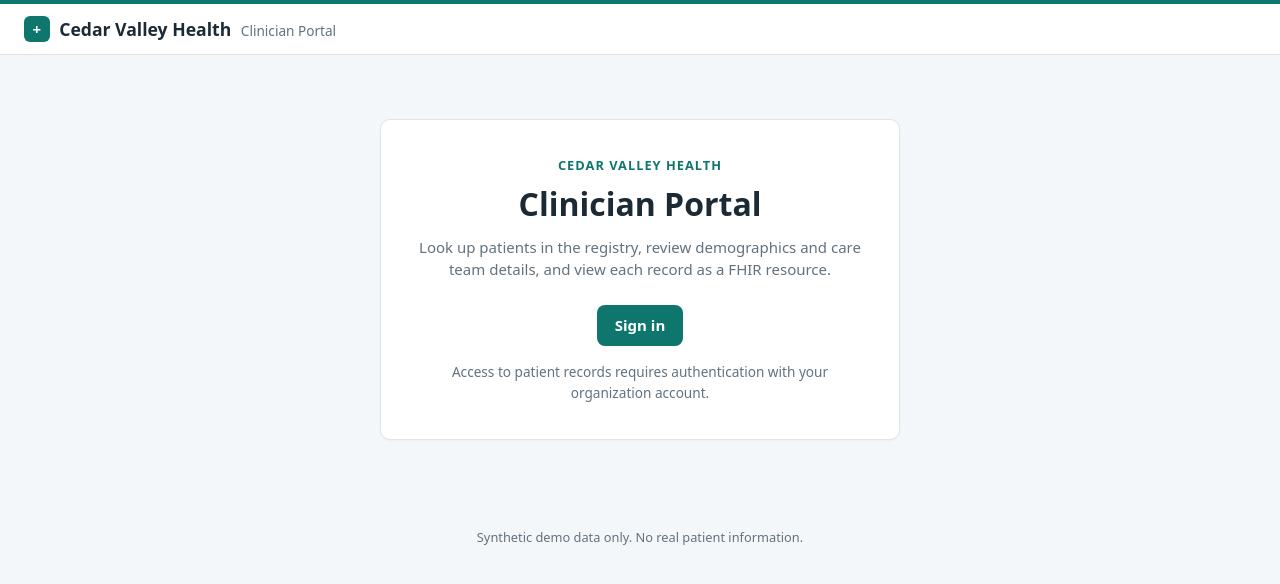
After one commit to kenmoini/demo-patient-portal, a Python web app: template app/templates/landing.html in a window 1280 px wide. The commit adds this page. Shown: the top 584 px of the page. Run offline with Jinja, Linux system fonts and the light colour scheme; the template is opened without the code that fills it, so the values that code supplies are empty.

Commit message:
logout and landing

```diff
--- a/app/static/app.css
+++ b/app/static/app.css
@@ -44,11 +44,31 @@ h2 { font-size: 1rem; margin: 0 0 .75rem; text-transform: uppercase; letter-spac
 }
 .brand-name { font-weight: 700; font-size: 1.1rem; }
 .brand-sub { color: var(--muted); font-size: .85rem; }
-.whoami { display: flex; align-items: center; gap: .5rem; color: var(--muted); }
+.whoami { position: relative; color: var(--muted); }
+.whoami > summary {
+  display: flex; align-items: center; gap: .5rem; list-style: none; cursor: pointer;
+  padding: .25rem .5rem; border-radius: 8px;
+}
+.whoami > summary::-webkit-details-marker { display: none; }
+.whoami > summary:hover, .whoami[open] > summary { background: var(--brand-soft); color: var(--ink); }
+.whoami > summary:focus-visible { outline: 2px solid var(--brand); outline-offset: 0; }
+.caret { font-size: .7rem; }
+.whoami[open] .caret { transform: rotate(180deg); }
 .avatar {
   display: inline-grid; place-items: center; width: 1.9rem; height: 1.9rem;
   background: var(--brand-soft); color: var(--brand); border-radius: 50%; font-weight: 700;
 }
+.menu {
+  position: absolute; right: 0; top: calc(100% + .35rem); min-width: 10rem; z-index: 10;
+  background: var(--surface); border: 1px solid var(--line); border-radius: 8px;
+  box-shadow: 0 6px 18px rgba(20, 40, 55, .12); padding: .3rem;
+}
+.menu form { margin: 0; }
+.menu-item {
+  display: block; width: 100%; text-align: left; padding: .5rem .7rem; border: 0; border-radius: 6px;
+  background: none; color: var(--ink); font: inherit; cursor: pointer;
+}
+.menu-item:hover, .menu-item:focus-visible { background: var(--brand-soft); color: var(--brand); outline: none; }
 
 .container { max-width: 1080px; margin: 1.5rem auto; padding: 0 1.5rem; }
 .footer { text-align: center; color: var(--muted); font-size: .8rem; padding: 1.5rem; }
@@ -97,5 +117,11 @@ h2 { font-size: 1rem; margin: 0 0 .75rem; text-transform: uppercase; letter-spac
 .btn { display: inline-block; padding: .6rem 1.1rem; border-radius: 8px; font-weight: 600; }
 .btn-primary { background: var(--brand); color: var(--brand-ink); }
 .btn-primary:hover { text-decoration: none; filter: brightness(1.08); }
-.signin { max-width: 440px; margin: 4rem auto; text-align: center; }
-.signin p { margin: .5rem 0 1.5rem; }
+.landing { max-width: 520px; margin: 4rem auto; text-align: center; padding: 2.25rem 2rem; }
+.landing h1 { font-size: 2rem; margin-bottom: .5rem; }
+.landing .muted { margin: 0 0 1.5rem; }
+.landing .small { font-size: .85rem; margin: 1rem 0 0; }
+.eyebrow {
+  margin: 0 0 .25rem; color: var(--brand); font-size: .8rem; font-weight: 700;
+  text-transform: uppercase; letter-spacing: .08em;
+}
--- a/app/templates/base.html
+++ b/app/templates/base.html
@@ -15,10 +15,18 @@
       <span class="brand-sub">Clinician Portal</span>
     </a>
     {% if user %}
-    <div class="whoami">
-      <span class="avatar" aria-hidden="true">{{ (user.preferred_username or user.sub or '?')[:1] | upper }}</span>
-      <span>{{ user.preferred_username or user.sub }}</span>
-    </div>
+    <details class="whoami">
+      <summary aria-label="Account menu">
+        <span class="avatar" aria-hidden="true">{{ (user.preferred_username or user.sub or '?')[:1] | upper }}</span>
+        <span>{{ user.preferred_username or user.sub }}</span>
+        <span class="caret" aria-hidden="true">&#9662;</span>
+      </summary>
+      <div class="menu" role="menu">
+        <form method="post" action="/auth/logout">
+          <button type="submit" class="menu-item" role="menuitem">Sign out</button>
+        </form>
+      </div>
+    </details>
     {% endif %}
   </header>
   <main class="container">
--- /dev/null
+++ b/app/templates/landing.html
@@ -0,0 +1,16 @@
+{% extends "base.html" %}
+{% block title %}Welcome{% endblock %}
+{% block content %}
+<section class="landing card">
+  <p class="eyebrow">Cedar Valley Health</p>
+  <h1>Clinician Portal</h1>
+  <p class="muted">Look up patients in the registry, review demographics and care team details, and view each record as a FHIR resource.</p>
+  {% if user %}
+  <a class="btn btn-primary" href="/patients">Open patient records</a>
+  <p class="muted small">Signed in as {{ user.preferred_username or user.sub }}.</p>
+  {% else %}
+  <a class="btn btn-primary" href="/auth/login">Sign in</a>
+  <p class="muted small">Access to patient records requires authentication with your organization account.</p>
+  {% endif %}
+</section>
+{% endblock %}
--- a/app/templates/patient_detail.html
+++ b/app/templates/patient_detail.html
@@ -1,7 +1,7 @@
 {% extends "base.html" %}
 {% block title %}{{ p.full_name }}{% endblock %}
 {% block content %}
-<p class="crumbs"><a href="/">&larr; All patients</a></p>
+<p class="crumbs"><a href="/patients">&larr; All patients</a></p>
 
 <section class="banner card">
   <div class="banner-id">
```
Also changed, not shown: app/auth.py (+11 -0 lines), app/routers/portal.py (+16 -9 lines), app/templates/login.html (deleted, +0 -9 lines), tests/test_auth.py (+61 -1 lines), tests/test_portal.py (+53 -7 lines).
